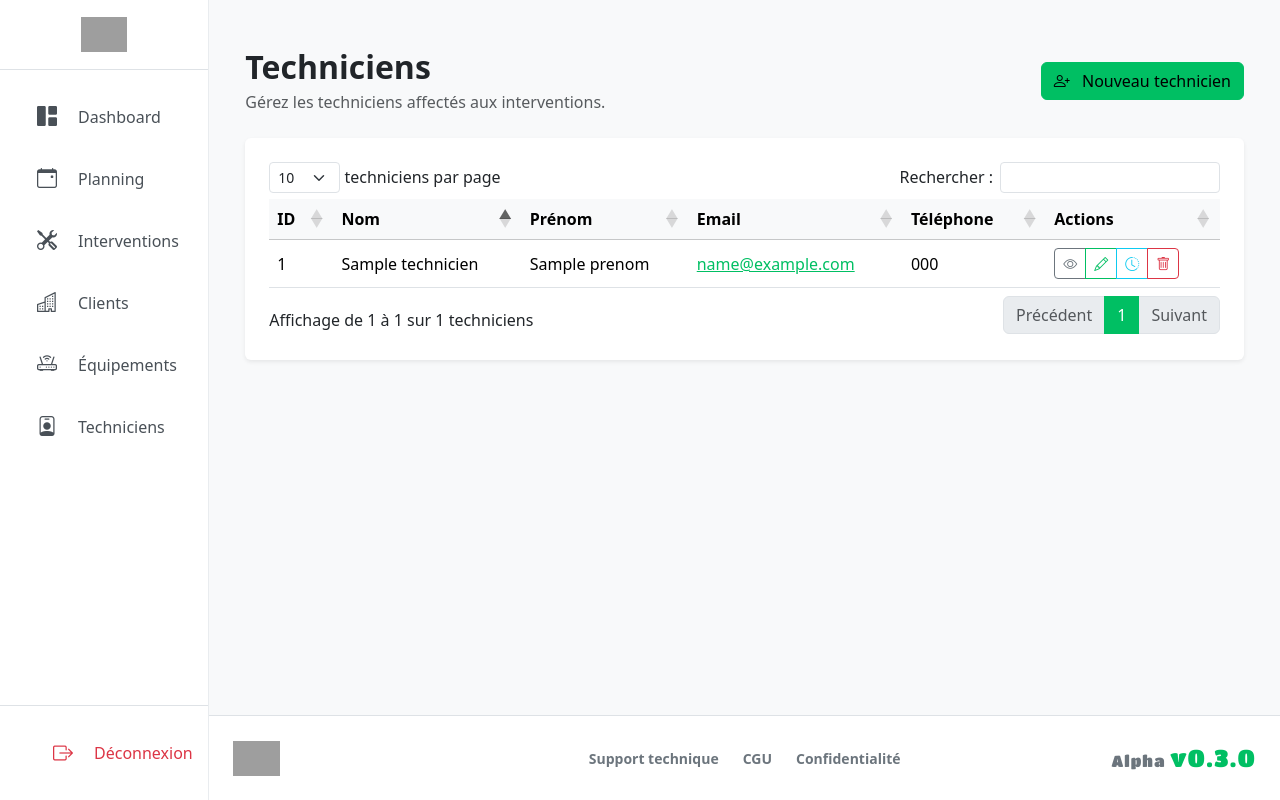
After one commit to YaZhrod24/GEOTECH, a PHP site: template app/vue/vueTechnicien.php in a window 1280 px wide. The commit adds this page. Run offline with PHP 8.4, Linux system fonts and the light colour scheme; the template is opened without the code that fills it: most values are stand-ins (such as "Sample title", 1, 10 or a date in 2020); some libraries are stand-ins or nearby versions; grey boxes are pictures that could not be loaded.

Commit message:
Aplha v0.3.0

```diff
--- a/app/vue/layout/pied.php
+++ b/app/vue/layout/pied.php
@@ -36,7 +36,7 @@
                     <span class="text-secondary fs-6" style="font-family: 'Titan One', cursive; letter-spacing: 1px;">
                         Alpha
                     </span>
-                    v0.2.1
+                    v0.3.0
                 </span>
             </div>
         </div>
--- /dev/null
+++ b/app/vue/vueTechnicien.php
@@ -0,0 +1,280 @@
+<?php
+require_once Racine . '/../app/vue/layout/entete.php';
+$technicienErreur = $_SESSION['technicien_erreur'] ?? null;
+unset($_SESSION['technicien_erreur']);
+?>
+
+<div class="container-fluid py-4">
+    <div class="d-flex flex-wrap justify-content-between align-items-center gap-3 mb-4">
+        <div>
+            <h1 class="h2 fw-bold mb-1">Techniciens</h1>
+            <p class="text-muted mb-0">Gérez les techniciens affectés aux interventions.</p>
+        </div>
+        <button type="button" class="btn btn-primary" data-bs-toggle="modal" data-bs-target="#technicienFormModal">
+            <i class="bi bi-person-plus me-2" aria-hidden="true"></i>
+            Nouveau technicien
+        </button>
+    </div>
+
+    <div class="card border-0 shadow-sm">
+        <div class="card-body p-3 p-md-4">
+            <?php if ($technicienErreur !== null): ?>
+                <div class="alert alert-danger"><?= htmlspecialchars($technicienErreur, ENT_QUOTES, 'UTF-8') ?></div>
+            <?php endif; ?>
+            <div class="table-responsive">
+                <table id="techniciensTable" class="table table-hover align-middle w-100">
+                    <thead class="table-light">
+                        <tr>
+                            <th>ID</th>
+                            <th>Nom</th>
+                            <th>Prénom</th>
+                            <th>Email</th>
+                            <th>Téléphone</th>
+                            <th>Actions</th>
+                        </tr>
+                    </thead>
+                    <tbody>
+                        <?php foreach ($techniciens as $technicien): ?>
+                            <tr>
+                                <td><?= (int) $technicien['id_employe'] ?></td>
+                                <td><?= htmlspecialchars($technicien['nom'], ENT_QUOTES, 'UTF-8') ?></td>
+                                <td><?= htmlspecialchars($technicien['prenom'], ENT_QUOTES, 'UTF-8') ?></td>
+                                <td>
+                                    <a href="mailto:<?= htmlspecialchars($technicien['email'], ENT_QUOTES, 'UTF-8') ?>">
+                                        <?= htmlspecialchars($technicien['email'], ENT_QUOTES, 'UTF-8') ?>
+                                    </a>
+                                </td>
+                                <td><?= htmlspecialchars($technicien['tel'] ?? 'Non renseigné', ENT_QUOTES, 'UTF-8') ?></td>
+                                <td>
+                                    <div class="btn-group btn-group-sm" role="group" aria-label="Actions du technicien">
+                                        <button type="button" class="btn btn-outline-secondary btn-details-technicien"
+                                            data-bs-toggle="modal" data-bs-target="#technicienDetailsModal"
+                                            data-id="<?= (int) $technicien['id_employe'] ?>"
+                                            data-nom="<?= htmlspecialchars($technicien['nom'], ENT_QUOTES, 'UTF-8') ?>"
+                                            data-prenom="<?= htmlspecialchars($technicien['prenom'], ENT_QUOTES, 'UTF-8') ?>"
+                                            data-email="<?= htmlspecialchars($technicien['email'], ENT_QUOTES, 'UTF-8') ?>"
+                                            data-tel="<?= htmlspecialchars($technicien['tel'] ?? 'Non renseigné', ENT_QUOTES, 'UTF-8') ?>">
+                                            <i class="bi bi-eye" aria-hidden="true"></i>
+                                            <span class="visually-hidden">Voir</span>
+                                        </button>
+                                        <button type="button" class="btn btn-outline-primary btn-edit-technicien"
+                                            data-bs-toggle="modal" data-bs-target="#technicienFormModal"
+                                            data-id="<?= (int) $technicien['id_employe'] ?>"
+                                            data-nom="<?= htmlspecialchars($technicien['nom'], ENT_QUOTES, 'UTF-8') ?>"
+                                            data-prenom="<?= htmlspecialchars($technicien['prenom'], ENT_QUOTES, 'UTF-8') ?>"
+                                            data-email="<?= htmlspecialchars($technicien['email'], ENT_QUOTES, 'UTF-8') ?>"
+                                            data-tel="<?= htmlspecialchars($technicien['tel'] ?? '', ENT_QUOTES, 'UTF-8') ?>">
+                                            <i class="bi bi-pencil" aria-hidden="true"></i>
+                                            <span class="visually-hidden">Modifier</span>
+                                        </button>
+                                        <button type="button" class="btn btn-outline-info btn-history-technicien"
+                                            data-bs-toggle="modal" data-bs-target="#technicienHistoryModal"
+                                            data-nom="<?= htmlspecialchars($technicien['prenom'] . ' ' . $technicien['nom'], ENT_QUOTES, 'UTF-8') ?>">
+                                            <i class="bi bi-clock-history" aria-hidden="true"></i>
+                                            <span class="visually-hidden">Historique</span>
+                                        </button>
+                                        <button type="button" class="btn btn-outline-danger btn-delete-technicien"
+                                            data-bs-toggle="modal" data-bs-target="#deleteTechnicienModal"
+                                            data-id="<?= (int) $technicien['id_employe'] ?>"
+                                            data-nom="<?= htmlspecialchars($technicien['prenom'] . ' ' . $technicien['nom'], ENT_QUOTES, 'UTF-8') ?>">
+                                            <i class="bi bi-trash" aria-hidden="true"></i>
+                                            <span class="visually-hidden">Supprimer</span>
+                                        </button>
+                                    </div>
+                                </td>
+                            </tr>
+                        <?php endforeach; ?>
+                    </tbody>
+                </table>
+            </div>
+            <?php if (empty($techniciens)): ?>
+                <p class="text-muted text-center mb-0">Aucun technicien trouvé.</p>
+            <?php endif; ?>
+        </div>
+    </div>
+</div>
+
+<div class="modal fade" id="technicienDetailsModal" tabindex="-1" aria-labelledby="technicienDetailsLabel"
+    aria-hidden="true">
+    <div class="modal-dialog">
+        <div class="modal-content">
+            <div class="modal-header">
+                <h2 class="modal-title fs-5" id="technicienDetailsLabel">Informations du technicien</h2>
+                <button type="button" class="btn-close" data-bs-dismiss="modal" aria-label="Fermer"></button>
+            </div>
+            <div class="modal-body">
+                <dl class="row mb-0">
+                    <dt class="col-sm-4">ID</dt>
+                    <dd class="col-sm-8" id="detailsId"></dd>
+                    <dt class="col-sm-4">Nom complet</dt>
+                    <dd class="col-sm-8" id="detailsNom"></dd>
+                    <dt class="col-sm-4">Email</dt>
+                    <dd class="col-sm-8" id="detailsEmail"></dd>
+                    <dt class="col-sm-4">Téléphone</dt>
+                    <dd class="col-sm-8" id="detailsTel"></dd>
+                </dl>
+            </div>
+        </div>
+    </div>
+</div>
+
+<div class="modal fade" id="technicienHistoryModal" tabindex="-1" aria-labelledby="technicienHistoryLabel"
+    aria-hidden="true">
+    <div class="modal-dialog">
+        <div class="modal-content">
+            <div class="modal-header">
+                <h2 class="modal-title fs-5" id="technicienHistoryLabel">Historique des interventions</h2>
+                <button type="button" class="btn-close" data-bs-dismiss="modal" aria-label="Fermer"></button>
+            </div>
+            <div class="modal-body">
+                <p class="mb-0">
+                    Historique de <strong id="historyTechnicienName"></strong>.
+                    Les interventions seront affichées ici lorsque le module correspondant sera disponible.
+                </p>
+            </div>
+        </div>
+    </div>
+</div>
+
+<div class="modal fade" id="technicienFormModal" tabindex="-1" aria-labelledby="technicienFormLabel"
+    aria-hidden="true">
+    <div class="modal-dialog modal-lg">
+        <div class="modal-content">
+            <div class="modal-header">
+                <h2 class="modal-title fs-5" id="technicienFormLabel">Nouveau technicien</h2>
+                <button type="button" class="btn-close" data-bs-dismiss="modal" aria-label="Fermer"></button>
+            </div>
+            <form action="/techniciens/nouveau" method="post" id="technicienForm">
+                <div class="modal-body">
+                    <p class="alert alert-info small">
+                        Le formulaire est prêt pour être relié aux actions de création et de modification.
+                    </p>
+                    <input type="hidden" name="id_employe" id="formId">
+                    <div class="row g-3">
+                        <div class="col-md-6">
+                            <label for="formNom" class="form-label">Nom</label>
+                            <input type="text" class="form-control" id="formNom" name="nom" required>
+                        </div>
+                        <div class="col-md-6">
+                            <label for="formPrenom" class="form-label">Prénom</label>
+                            <input type="text" class="form-control" id="formPrenom" name="prenom" required>
+                        </div>
+                        <div class="col-md-6">
+                            <label for="formEmail" class="form-label">Email</label>
+                            <input type="email" class="form-control" id="formEmail" name="email" required>
+                        </div>
+                        <div class="col-md-6">
+                            <label for="formTel" class="form-label">Téléphone</label>
+                            <input type="tel" class="form-control" id="formTel" name="tel">
+                        </div>
+                        <div class="col-12">
+                            <label for="formMdp" class="form-label">Mot de passe</label>
+                            <input type="password" class="form-control" id="formMdp" name="mdp">
+                            <div class="form-text">Obligatoire à la création, facultatif lors d'une modification.</div>
+                        </div>
+                    </div>
+                </div>
+                <div class="modal-footer">
+                    <button type="button" class="btn btn-light" data-bs-dismiss="modal">Annuler</button>
+                    <button type="submit" class="btn btn-primary">Enregistrer</button>
+                </div>
+            </form>
+        </div>
+    </div>
+</div>
+
+<div class="modal fade" id="deleteTechnicienModal" tabindex="-1" aria-labelledby="deleteTechnicienLabel"
+    aria-hidden="true">
+    <div class="modal-dialog modal-dialog-centered">
+        <div class="modal-content">
+            <div class="modal-header">
+                <h2 class="modal-title fs-5" id="deleteTechnicienLabel">Confirmer la suppression</h2>
+                <button type="button" class="btn-close" data-bs-dismiss="modal" aria-label="Fermer"></button>
+            </div>
+            <div class="modal-body">
+                Voulez-vous vraiment supprimer <strong id="deleteTechnicienName"></strong> ?
+            </div>
+            <div class="modal-footer">
+                <button type="button" class="btn btn-light" data-bs-dismiss="modal">Annuler</button>
+                <form action="#" method="post" id="deleteTechnicienForm">
+                    <button type="submit" class="btn btn-danger">Supprimer</button>
+                </form>
+            </div>
+        </div>
+    </div>
+</div>
+
+<link rel="stylesheet" href="https://cdn.datatables.net/2.3.4/css/dataTables.bootstrap5.min.css">
+<script src="https://code.jquery.com/jquery-3.7.1.min.js"></script>
+<script src="https://cdn.datatables.net/2.3.4/js/dataTables.min.js"></script>
+<script src="https://cdn.datatables.net/2.3.4/js/dataTables.bootstrap5.min.js"></script>
+<script>
+    document.addEventListener('DOMContentLoaded', function () {
+        if (window.jQuery && jQuery.fn.DataTable) {
+            jQuery('#techniciensTable').DataTable({
+                language: {
+                    search: 'Rechercher :',
+                    lengthMenu: '_MENU_ techniciens par page',
+                    info: 'Affichage de _START_ à _END_ sur _TOTAL_ techniciens',
+                    infoEmpty: 'Aucun technicien',
+                    zeroRecords: 'Aucun résultat',
+                    paginate: {
+                        first: 'Premier',
+                        last: 'Dernier',
+                        next: 'Suivant',
+                        previous: 'Précédent'
+                    }
+                },
+                pageLength: 10,
+                order: [[1, 'asc']]
+            });
+        }
+
+        document.querySelectorAll('.btn-details-technicien').forEach(function (button) {
+            button.addEventListener('click', function () {
+                document.getElementById('detailsId').textContent = button.dataset.id;
+                document.getElementById('detailsNom').textContent =
+                    button.dataset.prenom + ' ' + button.dataset.nom;
+                document.getElementById('detailsEmail').textContent = button.dataset.email;
+                document.getElementById('detailsTel').textContent = button.dataset.tel;
+            });
+        });
+
+        document.querySelectorAll('.btn-edit-technicien').forEach(function (button) {
+            button.addEventListener('click', function () {
+                document.getElementById('technicienFormLabel').textContent = 'Modifier le technicien';
+                document.getElementById('technicienForm').action =
+                    '/techniciens/' + button.dataset.id + '/modifier';
+                document.getElementById('formId').value = button.dataset.id;
+                document.getElementById('formNom').value = button.dataset.nom;
+                document.getElementById('formPrenom').value = button.dataset.prenom;
+                document.getElementById('formEmail').value = button.dataset.email;
+                document.getElementById('formTel').value = button.dataset.tel;
+                document.getElementById('formMdp').value = '';
+            });
+        });
+
+        document.querySelectorAll('.btn-history-technicien').forEach(function (button) {
+            button.addEventListener('click', function () {
+                document.getElementById('historyTechnicienName').textContent = button.dataset.nom;
+            });
+        });
+
+        document.querySelector('[data-bs-target="#technicienFormModal"]').addEventListener('click', function () {
+            document.getElementById('technicienForm').reset();
+            document.getElementById('technicienForm').action = '/techniciens/nouveau';
+            document.getElementById('formId').value = '';
+            document.getElementById('technicienFormLabel').textContent = 'Nouveau technicien';
+        });
+
+        document.querySelectorAll('.btn-delete-technicien').forEach(function (button) {
+            button.addEventListener('click', function () {
+                document.getElementById('deleteTechnicienName').textContent = button.dataset.nom;
+                document.getElementById('deleteTechnicienForm').action =
+                    '/technicien/' + button.dataset.id + '/supprimer';
+            });
+        });
+    });
+</script>
+
+<?php require_once Racine . '/../app/vue/layout/pied.php'; ?>
```
Also changed, not shown: app/controleur/controleurPrincipal.php (+122 -1 lines).
